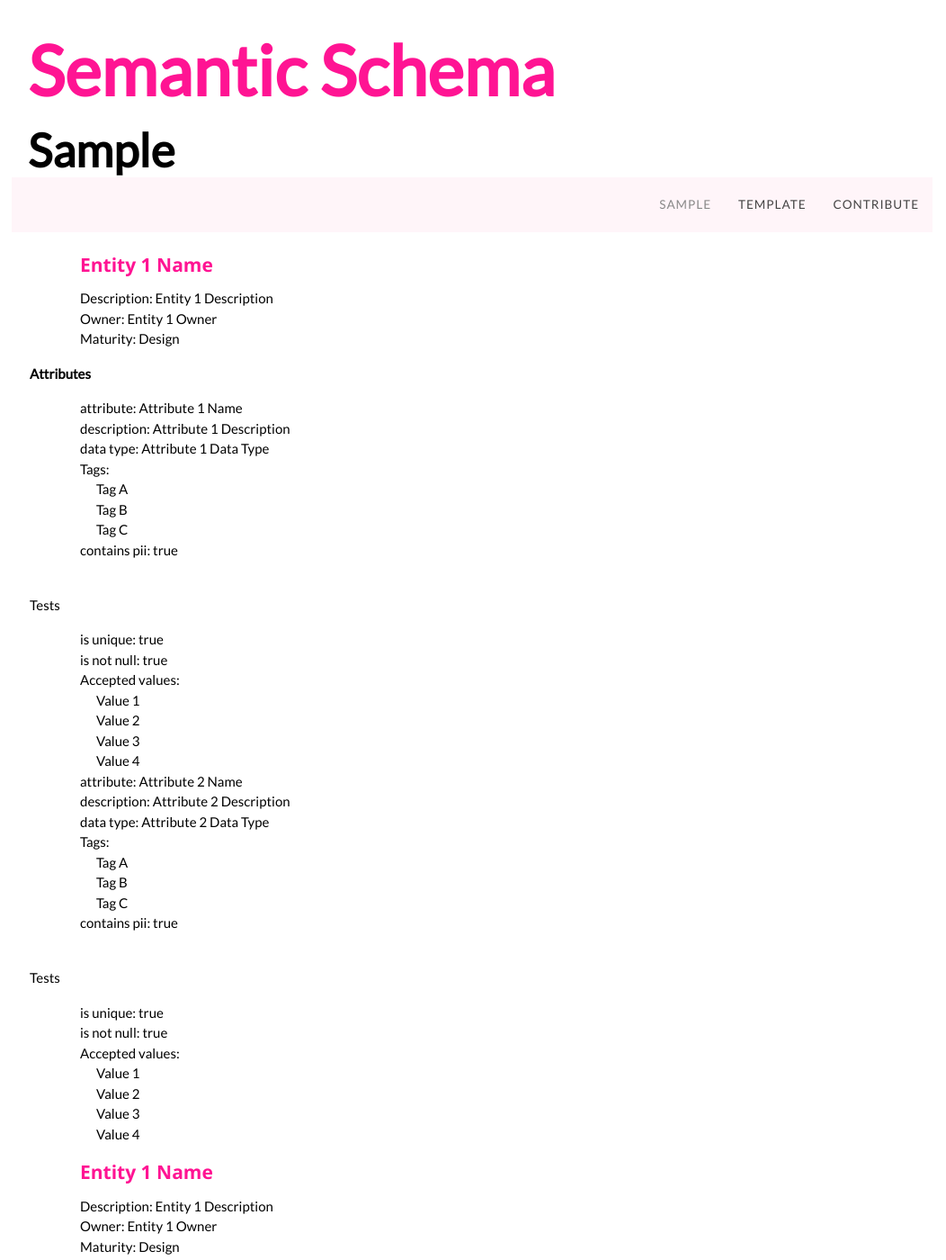
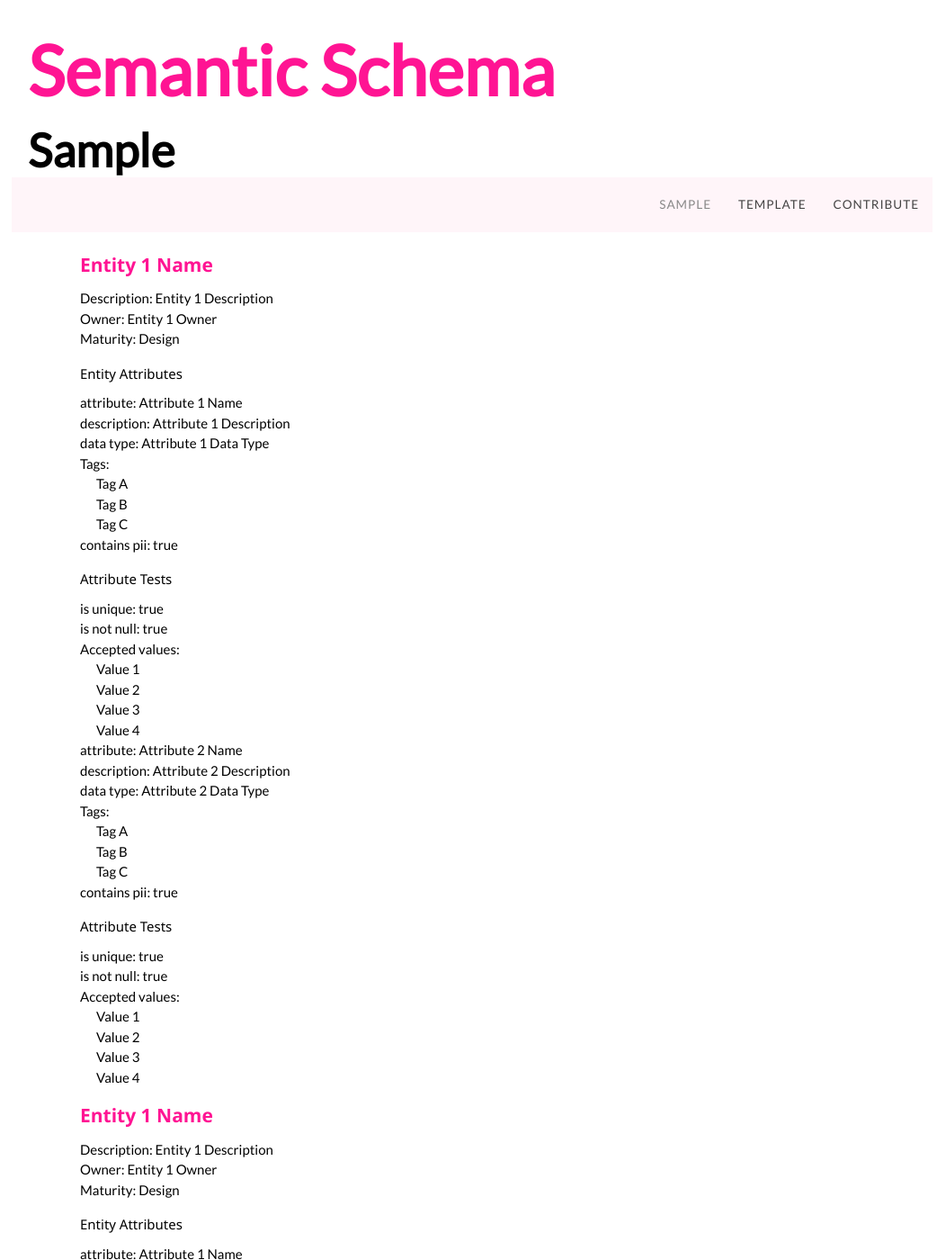
Before and after one commit to KCWADSWORTH/semantic_schema_wiki, a Jekyll site: the page built from index.html, in a window 1280 px wide and 1400 px high. Shown: the whole window at 90% size, without its empty margins (115-1167 px from the left). Built offline with Jekyll 4.4.1, drawn with Linux system fonts in a browser that asks for light colours; some of the changed text lies outside the part shown.

Commit message:
Update index.html

```diff
--- a/index.html
+++ b/index.html
@@ -13,8 +13,9 @@ title: Home
 <li>Owner: {{item.entity_owner}}</li>
 <li>Maturity: {{item.entity_maturity}}</li>
 </ul>
-<strong>Attributes</strong>
+
 <ul>
+ <h5>Entity Attributes</h5>
 {% for entry in item.attributes %}
 <li>attribute: {{entry.attribute_name}}</li>
 <li>description: {{entry.attribute_description}}</li>
@@ -25,12 +26,11 @@ title: Home
 {% for value in entry.attribute_tags %}
   &emsp; {{ value }} </br>
 {% endfor %}
-
-
 <li>contains pii: {{entry.attribute_contains_pii}}</li>
 </ul>
-<br>Tests<br>
+
 <ul>
+<h5>Attribute Tests</h5>
 <li>is unique: {{entry.attribute_tests.is_unique}}</li>
 <li>is not null: {{entry.attribute_tests.is_not_null}}</li>
 
```
